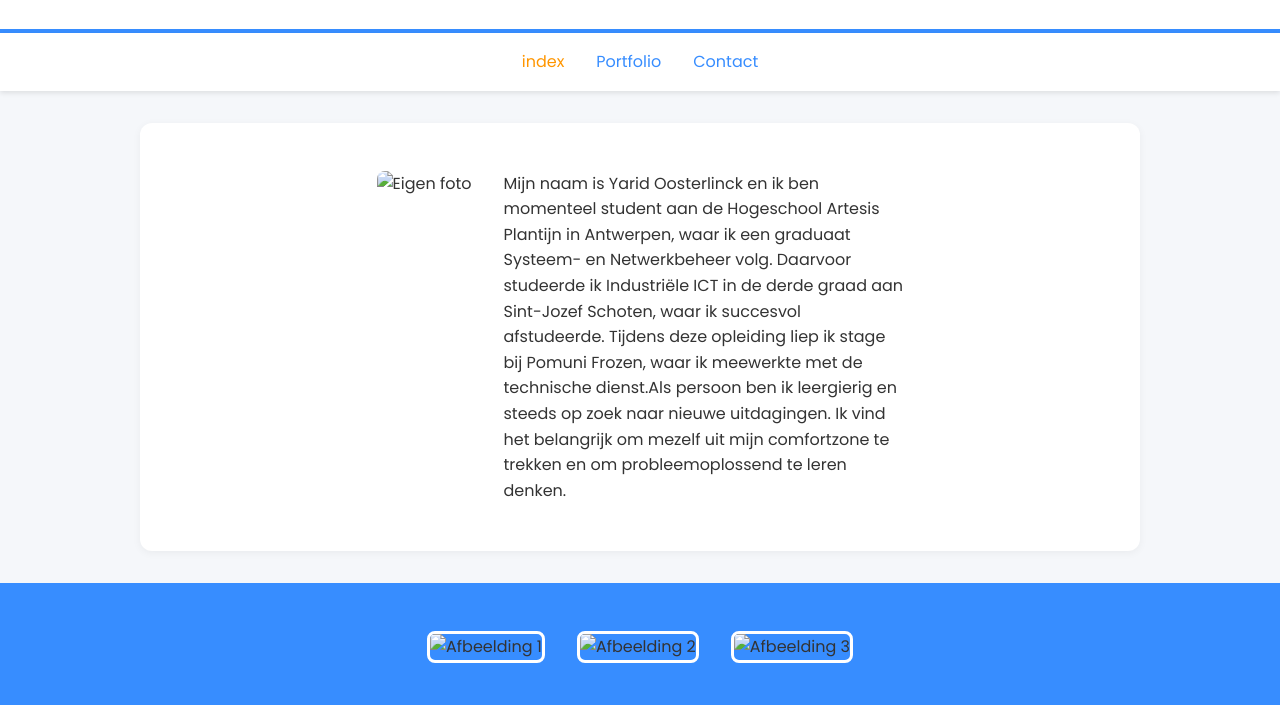
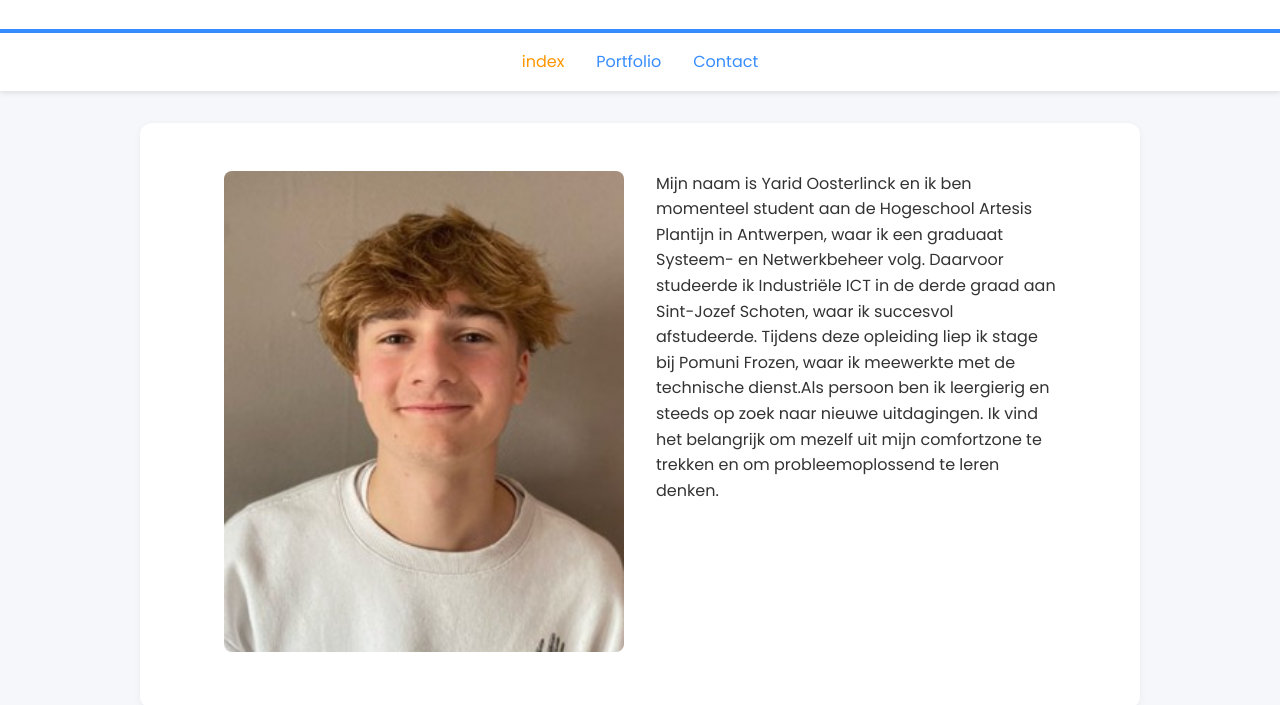
Before and after one commit to YaridOosterlinck/portfolio, a plain HTML site: page Index.html in a window 1280 px wide. Shown: the part 95-800 px from the top of the page. Drawn offline with Linux system fonts and the light colour scheme; files whose address does not match are found by name.

Commit message:
Update Index.html

```diff
--- a/Index.html
+++ b/Index.html
@@ -26,7 +26,7 @@
     <main>
         <section class="intro">
             <div class="intro-image">
-                <img src="/assets/Images/Profesionele foto.jpg" alt="Eigen foto">
+                <img src="Profesionele foto.jpg" alt="Eigen foto">
             </div>
             <div class="intro-text">
                 <p>Mijn naam is Yarid Oosterlinck en ik ben momenteel student aan de Hogeschool Artesis Plantijn in Antwerpen, waar ik een graduaat Systeem- en Netwerkbeheer volg. Daarvoor studeerde ik Industriële ICT in de derde graad aan Sint-Jozef Schoten, waar ik succesvol afstudeerde. Tijdens deze opleiding liep ik stage bij Pomuni Frozen, waar ik meewerkte met de technische dienst.Als persoon ben ik leergierig en steeds op zoek naar nieuwe uitdagingen. Ik vind het belangrijk om mezelf uit mijn comfortzone te trekken en om probleemoplossend te leren denken.</p>
@@ -35,13 +35,13 @@
 
         <section class="gallery">
             <div class="gallery-item">
-                <img src="/assets/Images/Sfeerbeeld 1.jpg" alt="Afbeelding 1">
+                <img src="Sfeerbeeld 1.jpg" alt="Afbeelding 1">
             </div>
             <div class="gallery-item">
-                <img src="/assets/Images/Sfeerbeeld 2.avif" alt="Afbeelding 2">
+                <img src="Sfeerbeeld 2.avif" alt="Afbeelding 2">
             </div>
             <div class="gallery-item">
-                <img src="/assets/Images/Sfeerbeeld 3.avif" alt="Afbeelding 3">
+                <img src="Sfeerbeeld 3.avif" alt="Afbeelding 3">
             </div>
         </section>
     </main>
```
